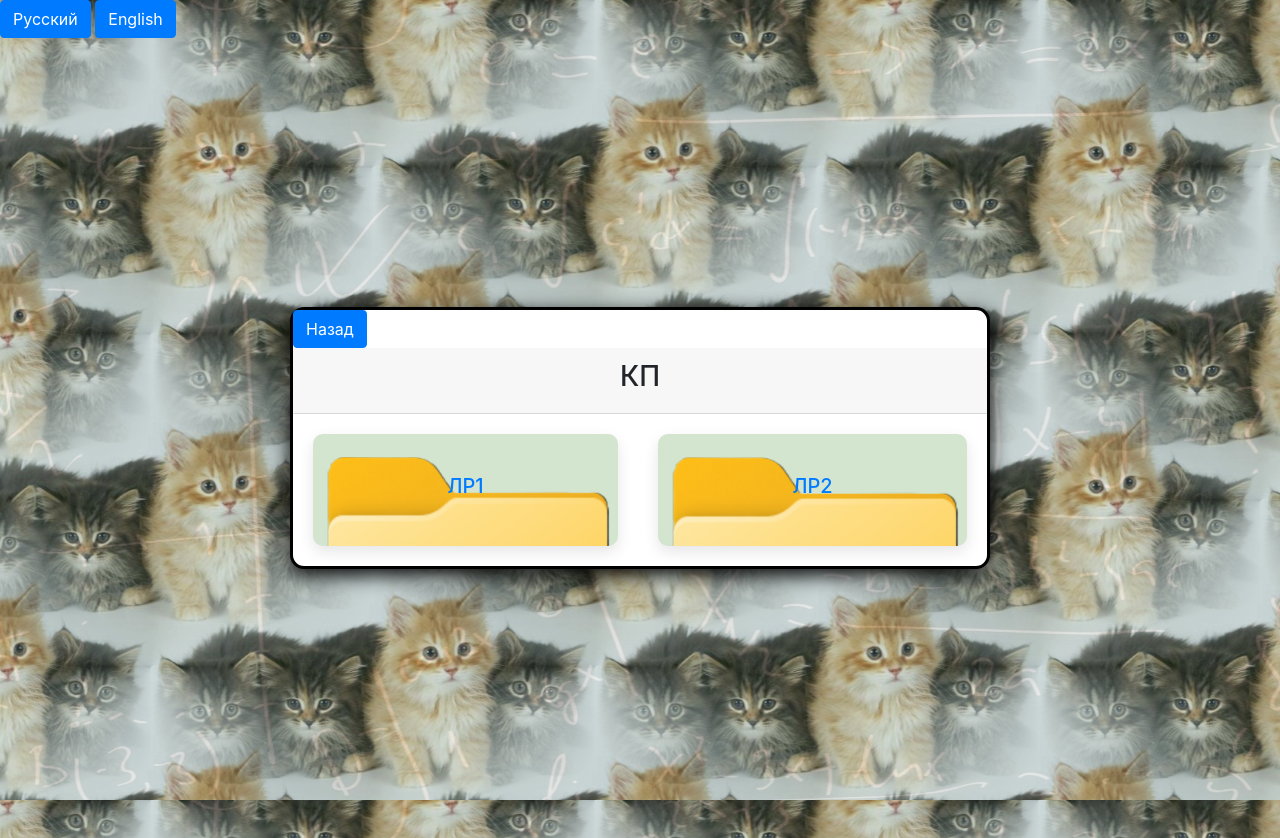
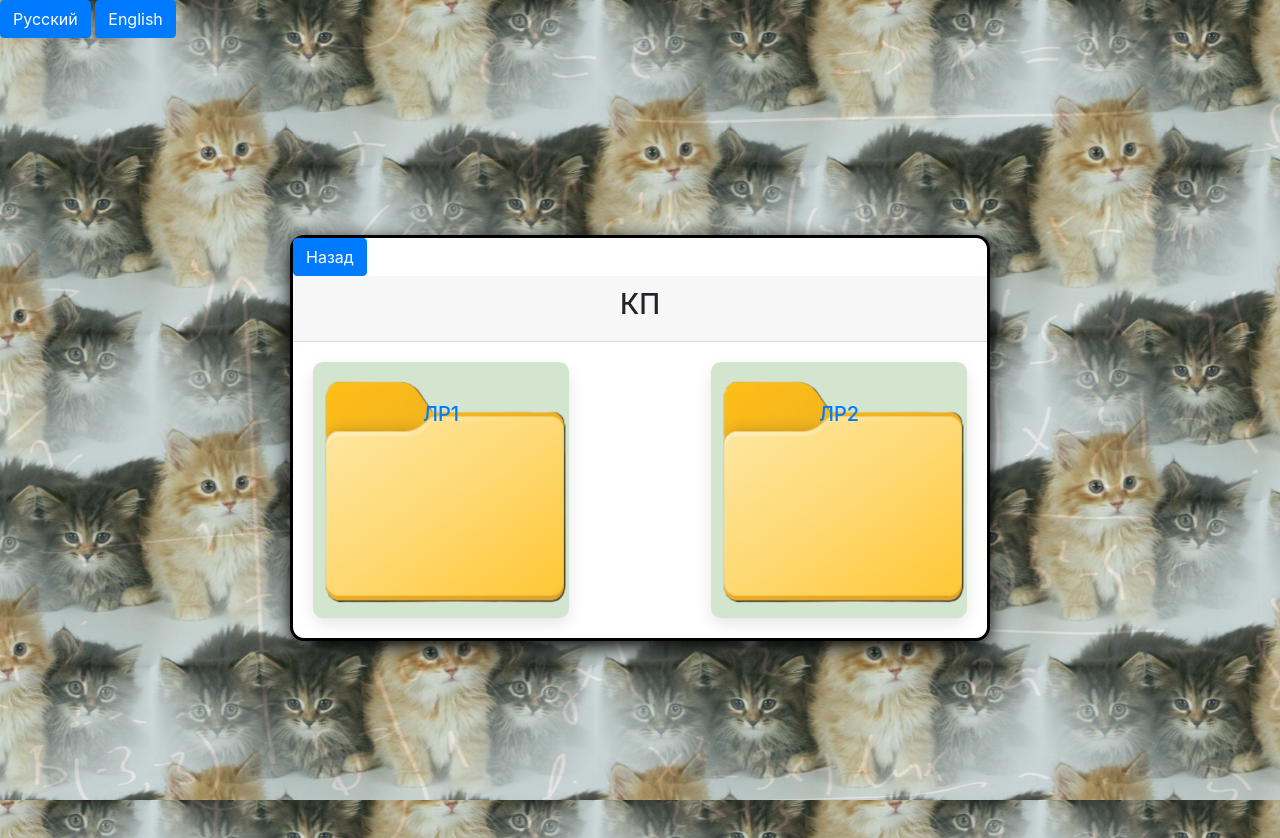
Before and after one commit to webbsalad/suvorov, a Django app: page /cw in a window 1280 px wide. Run offline with Django 4.2, Linux system fonts and the light colour scheme; some libraries are stand-ins or nearby versions.

Commit message:
((((((((((((((((((((((((

```diff
--- a/static/css/style.css
+++ b/static/css/style.css
@@ -113,8 +113,8 @@ body {
 }
 
 .works-item {
-  flex-grow: 1;
-  width: calc(30%-10px);
+  width: 20vw;
+  height: 20vw;
   margin: 20px;
   background-color: rgb(211, 228, 207);
   background-image: url("../img/doc.png");
@@ -124,7 +124,6 @@ body {
   box-shadow: 0 6px 15px rgba(0, 0, 0, 0.1);
   text-align: center;
   text-decoration: none;
-  justify-content: flex-end;
   overflow: hidden;
   position: relative;
 }
```
Also changed, not shown: 1 other file.
